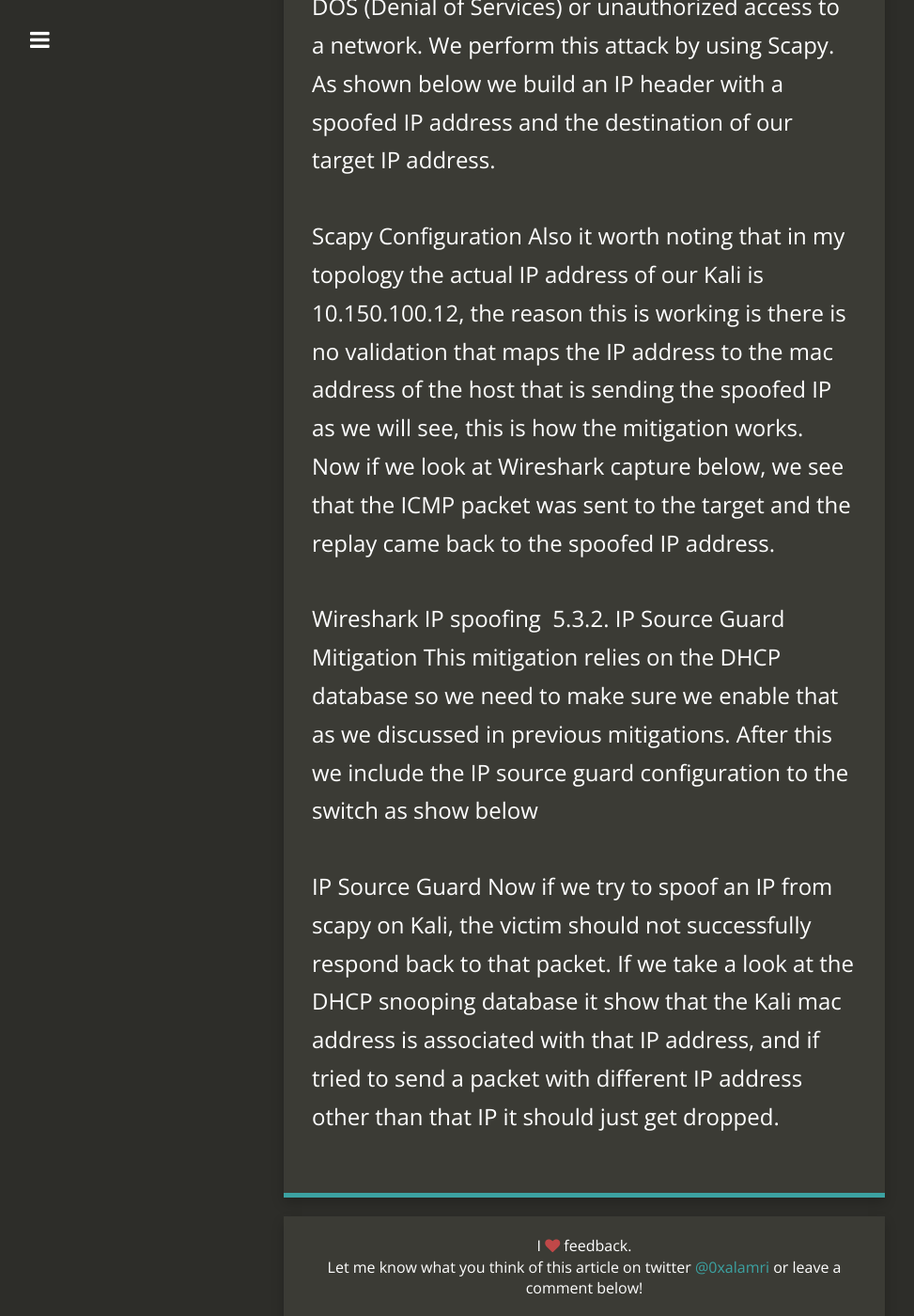
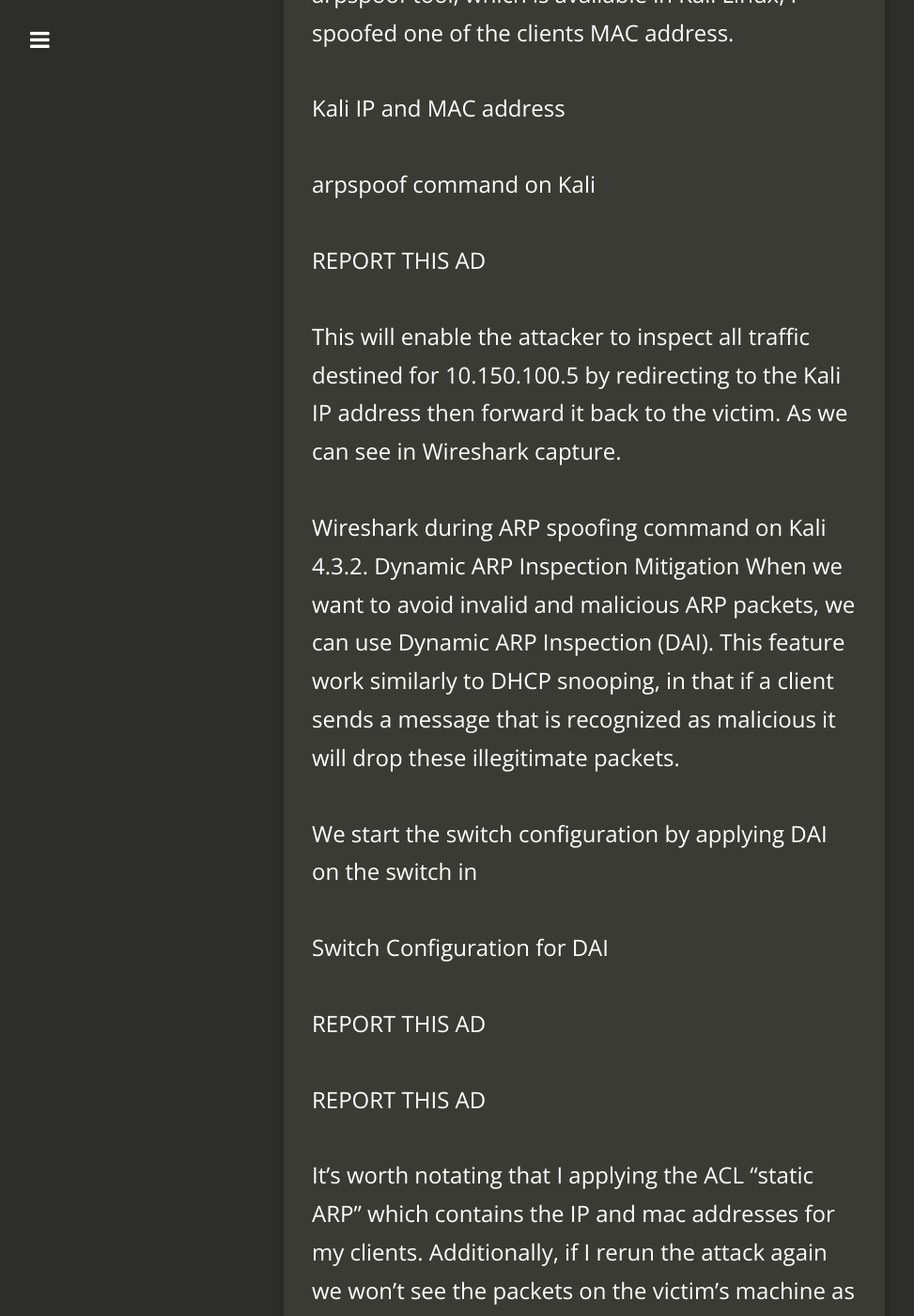
Before and after one commit to sh1dow3r/layer0, a Jekyll site: the page built from _posts/2019-07-13-IP-Source-Guard.md, in a window 1280 px wide and 1400 px high, scrolled down 812 px. Shown: the whole window at 94% size, without its empty margins (18-991 px from the left). Built offline with Jekyll 4.4.1, drawn with Linux system fonts in a browser that asks for light colours; nearby versions of some CDN libraries; comment, search, counter and statistics services are not loaded; some of the changed text lies outside the part shown.

Commit message:
updating IP source Guard

```diff
--- a/_posts/2019-07-13-IP-Source-Guard.md
+++ b/_posts/2019-07-13-IP-Source-Guard.md
@@ -1,8 +1,46 @@
 ---
 layout: post
-title:  "IP Source Guard"
+title:  "ARP Spoofing & IP Source Guard"
 categories: Network Security
 ---
+
+4 –      ARP Attacks and Mitigation
+4.1  Introduction
+ARP is one of the most important networking protocol that other protocols rely on as it maps a mac address to an associated IP address. The attack we will be talking about is called ARP spoofing and is a type of Man-in-the-middle-attack in which the attacker tries to respond to ARP request with a forged packet.
+
+4.2   Topology
+
+4.3.   ARP Attacks:
+4.3.1.           ARP Spoofing
+Using the arpspoof tool, which is available in Kali Linux, I spoofed one of the clients MAC address.
+
+
+Kali IP and MAC address﻿
+
+arpspoof command on Kali
+
+REPORT THIS AD
+
+This will enable the attacker to inspect all traffic destined for 10.150.100.5 by redirecting to the Kali IP address then forward it back to the victim. As we can see in Wireshark capture.
+
+
+Wireshark during ARP spoofing command on Kali﻿
+4.3.2.           Dynamic ARP Inspection Mitigation
+When we want to avoid invalid and malicious ARP packets, we can use Dynamic ARP Inspection (DAI). This feature work similarly to DHCP snooping, in that if a client sends a message that is recognized as malicious it will drop these illegitimate packets.
+
+We start the switch configuration by applying DAI on the switch in
+
+
+Switch Configuration for DAI
+
+
+REPORT THIS AD
+
+REPORT THIS AD
+
+It’s worth notating that I applying the ACL “static ARP” which contains the IP and mac addresses for my clients.  Additionally, if I rerun the attack again we won’t see the packets on the victim’s machine as the packets gets dropped when it reaches the switch and does not get forwarded.  Additionally, the switch raises a lot of warnings to notify the network administrator as shown below.
+
+
 5 –      IPSG Attacks
 5.1.   Introduction
 IP Source Guard (IPSG) is a defense mechanism that is designed to prevent IP spoofing attacks. For instance, when someone wants to spoof the address of another host, this feature will prevent this spoofing because this IP address is not assigned by DHCP. IPSG works by relying on DHCP snooping and IP source bindings to match the IP address on untrusted Layer 2 networks.
```
Also changed, not shown: _posts/2019-06-06-ARP-Attack-&-Mitigation.md (deleted, +0 -5 lines).
